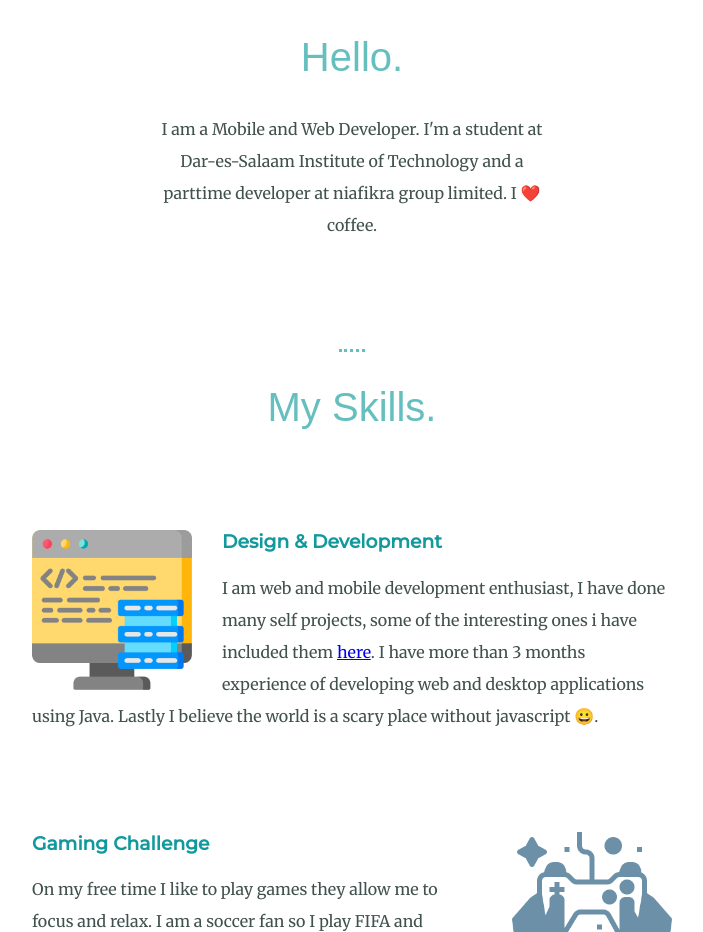
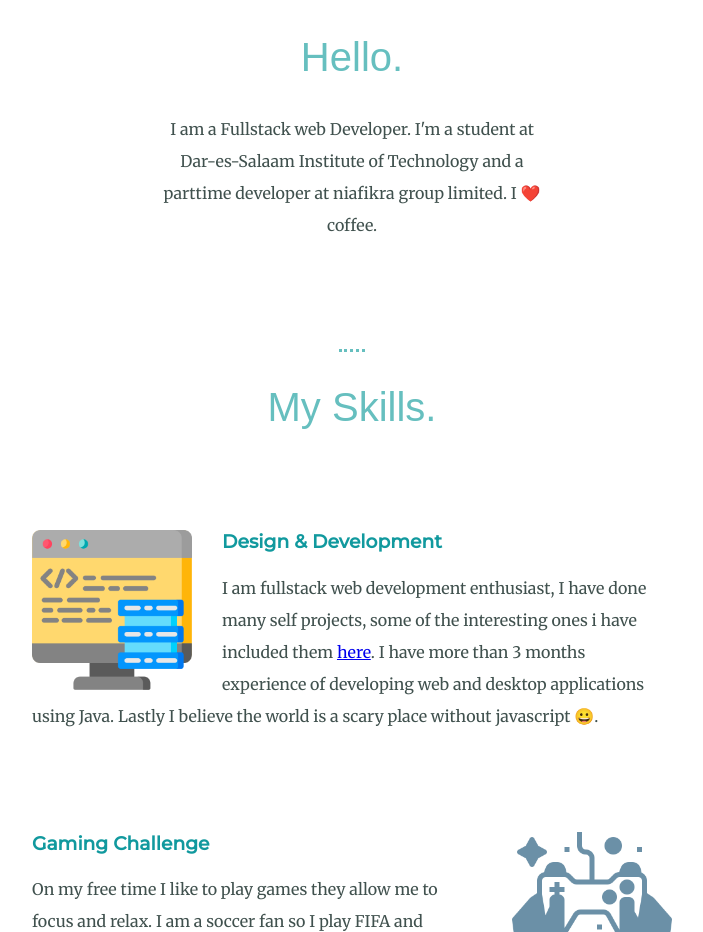
Before and after one commit to TQUBTMUH/about-me, a plain HTML site: page index.html in a window 1280 px wide. Shown: the part 950-1882 px from the top of the page, without its empty margins (288-991 px from the left). Drawn offline with Linux system fonts and the light colour scheme.

Commit message:
update profession

```diff
--- a/index.html
+++ b/index.html
@@ -29,7 +29,7 @@
         />
         <h2>Hello.</h2>
         <p class="intro">
-          I am a Mobile and Web Developer. I'm a student at Dar-es-Salaam
+          I am a Fullstack web Developer. I'm a student at Dar-es-Salaam
           Institute of Technology and a parttime developer at niafikra group
           limited. I ❤️ coffee.
         </p>
@@ -46,7 +46,7 @@
 
           <h3>Design & Development</h3>
           <p>
-            I am web and mobile development enthusiast, I have done many self
+            I am fullstack web development enthusiast, I have done many self
             projects, some of the interesting ones i have included them
             <a href="https://github.com/TQUBTMUH" target="_blank">here</a>. I
             have more than 3 months experience of developing web and desktop
```
